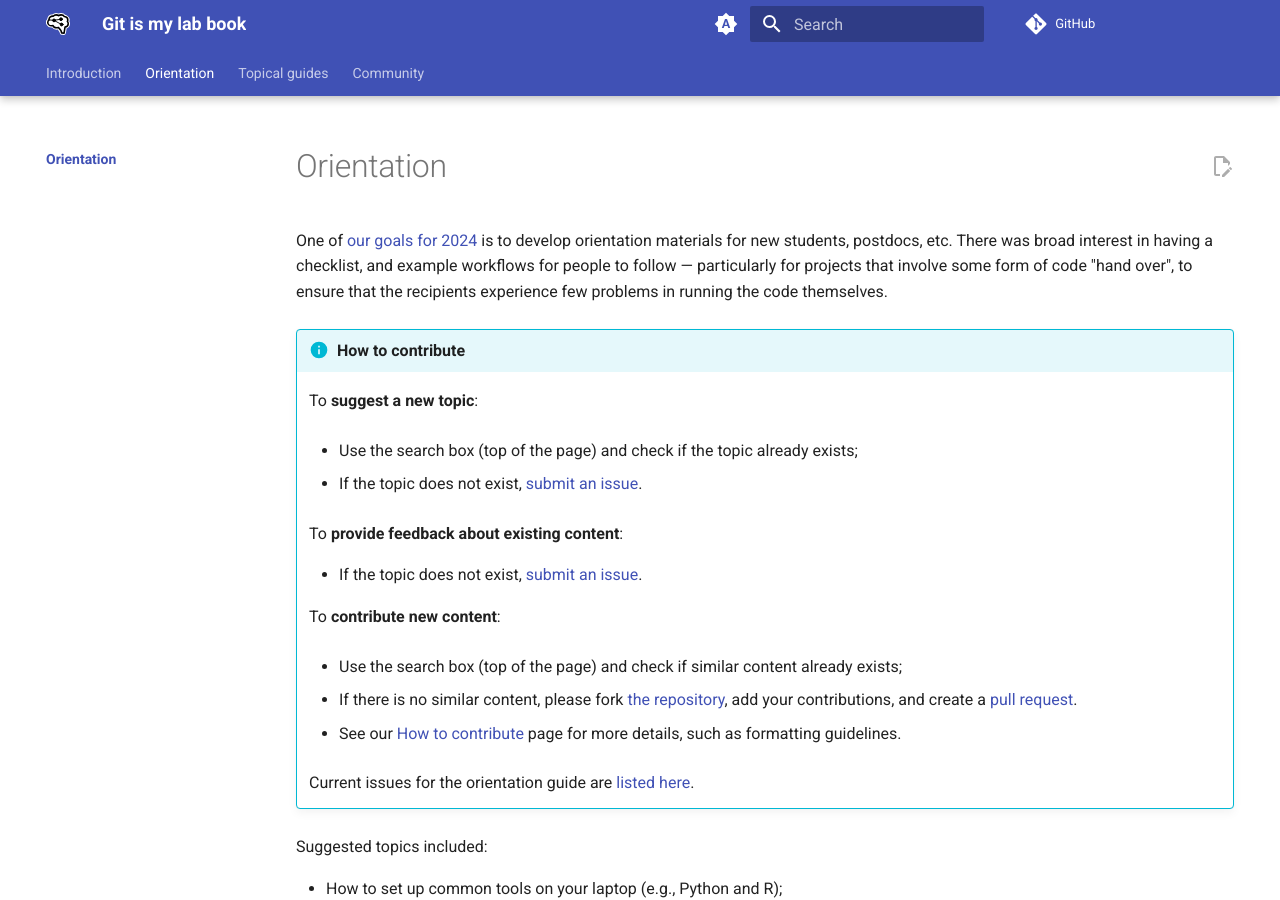
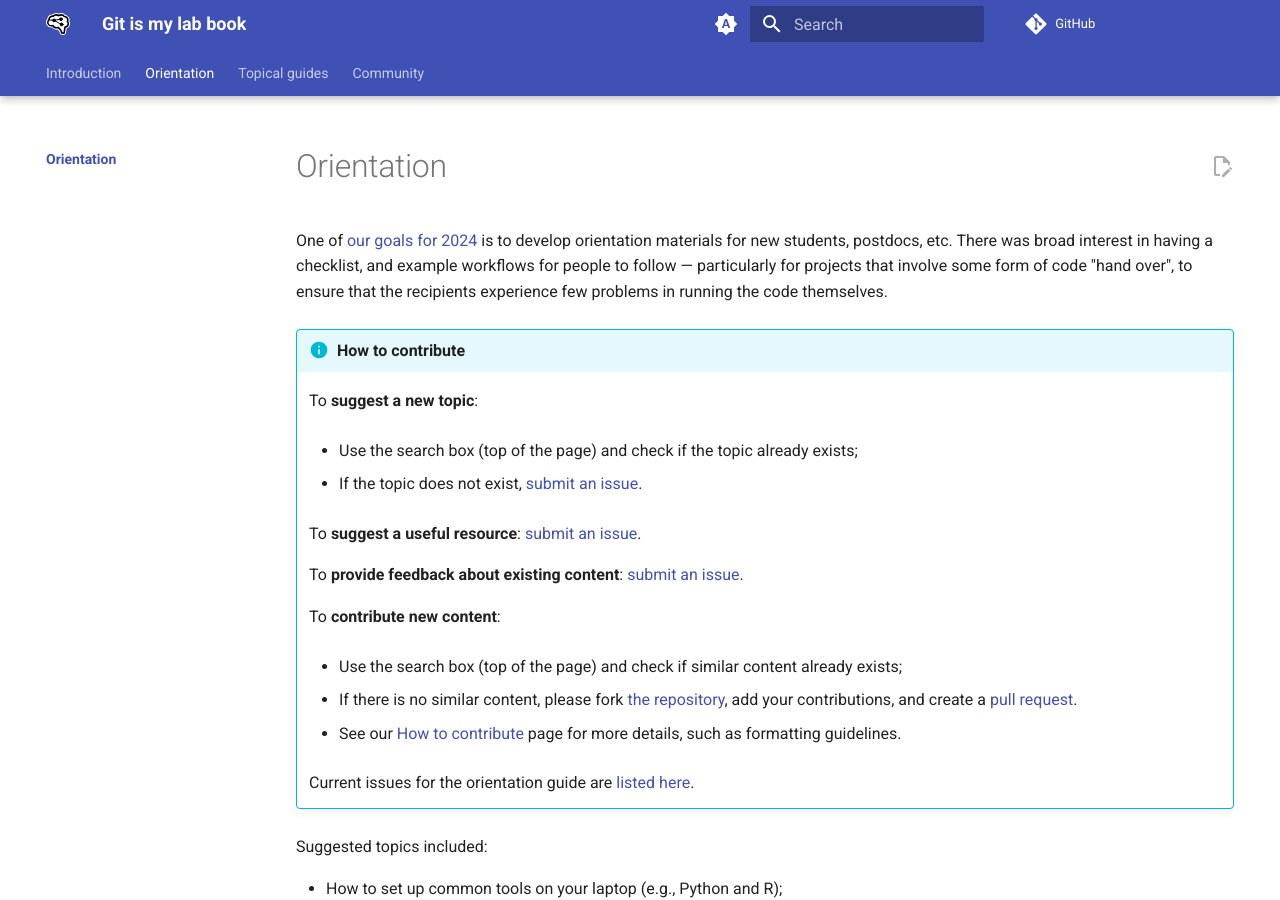
Before and after one commit to robmoss/git-is-my-lab-book, an MkDocs documentation site: the page built from docs/orientation/README.md, in a window 1280 px wide and 900 px high. Built offline with MkDocs 1.6.1 and Material for MkDocs 9.7.7, drawn with Linux system fonts in a browser that asks for light colours; nearby versions of some CDN libraries; library files that are not in the unit come from our copies; comment, search, counter and statistics services are not loaded.

Commit message:
Add instructions for suggesting a useful resource

```diff
--- a/docs/orientation/README.md
+++ b/docs/orientation/README.md
@@ -11,9 +11,9 @@ There was broad interest in having a checklist, and example workflows for people
 
     * If the topic does not exist, [submit an issue](https://github.com/robmoss/git-is-my-lab-book/issues/new?labels=orientation&title=New Topic:&body=Please enter a short, descriptive title (above) and explain your idea here).
 
-    To **provide feedback about existing content**:
+    To **suggest a useful resource**: [submit an issue](https://github.com/robmoss/git-is-my-lab-book/issues/new?labels=orientation&title=Useful Resource:&body=Please enter a short, descriptive title (above) and include a link to the resource here).
 
-    * If the topic does not exist, [submit an issue](https://github.com/robmoss/git-is-my-lab-book/issues/new?labels=orientation&title=Feedback:&body=Please enter a short, descriptive title (above) and provide your feedback here).
+    To **provide feedback about existing content**: [submit an issue](https://github.com/robmoss/git-is-my-lab-book/issues/new?labels=orientation&title=Feedback:&body=Please enter a short, descriptive title (above) and provide your feedback here).
 
     To **contribute new content**:
 
```
